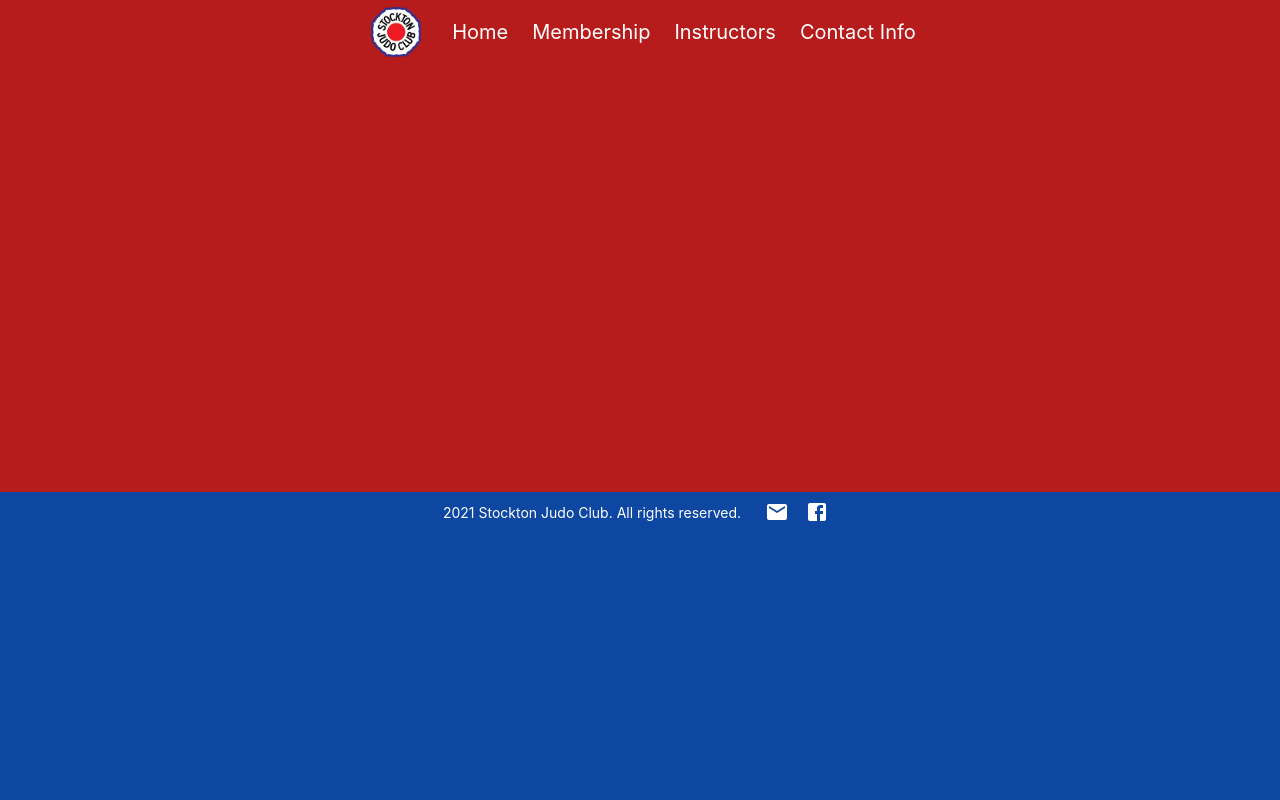
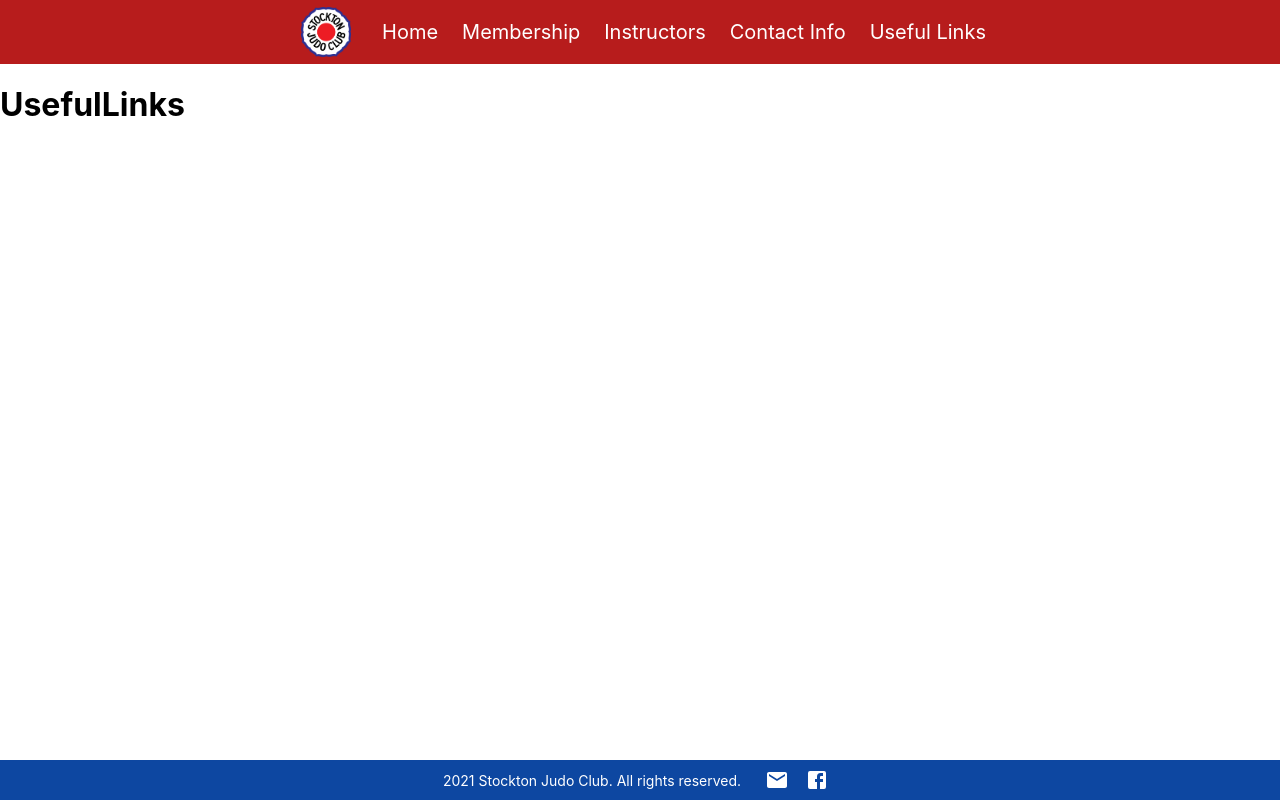
Before and after one commit to MJADangcil/stockton-judo-club, a React (Create React App) app: page /useful-links in a window 1280 px wide. Built offline with nearby package versions, Linux system fonts and the light colour scheme.

Commit message:
Updated new page

```diff
--- a/src/App.js
+++ b/src/App.js
@@ -3,10 +3,10 @@ import { BrowserRouter, Routes, Route } from 'react-router-dom';
 import { Container } from '@mui/material';
 import NavBar from './components/NavBar/NavBar';
 import HomePage from './pages/HomePage/HomePage';
-import ClassSchedule from './pages/ClassSchedule/ClassSchedule';
 import Membership from './pages/Membership/Membership';
 import Instructors from './pages/Instructors/Instructors';
 import ContactInfo from './pages/ContactInfo/ContactInfo';
+import UsefulLinks from './pages/UsefulLinks/UsefulLinks';
 import Footer from './components/Footer/Footer';
 
 export default function App() {
@@ -20,10 +20,10 @@ export default function App() {
         <NavBar />
         <Routes>
           <Route path='/' element={<HomePage />} />
-          <Route path='/class-schedule' element={<ClassSchedule />} />
           <Route path='/membership' element={<Membership />} />
           <Route path='/instructors' element={<Instructors />} />
           <Route path='/contact-info' element={<ContactInfo />} />
+          <Route path='/useful-links' element={<UsefulLinks />} />
         </Routes>
         <Footer />
       </Container>
--- a/src/components/NavBar/NavBar.js
+++ b/src/components/NavBar/NavBar.js
@@ -19,6 +19,7 @@ const sections = [
   { to: '/membership', text: 'Membership' },
   { to: '/instructors', text: 'Instructors' },
   { to: '/contact-info', text: 'Contact Info' },
+  { to: '/useful-links', text: 'Useful Links' },
 ];
 
 export default function NavBar() {
--- a/src/pages/ClassSchedule/ClassSchedule.js
+++ /dev/null
@@ -1,5 +0,0 @@
-import React from 'react';
-
-export default function ClassSchedule() {
-  return <h1>Class Schedule</h1>;
-}
--- /dev/null
+++ b/src/pages/UsefulLinks/UsefulLinks.js
@@ -0,0 +1,5 @@
+import React from 'react';
+
+export default function UsefulLinks() {
+  return <h1>UsefulLinks</h1>;
+}
```
